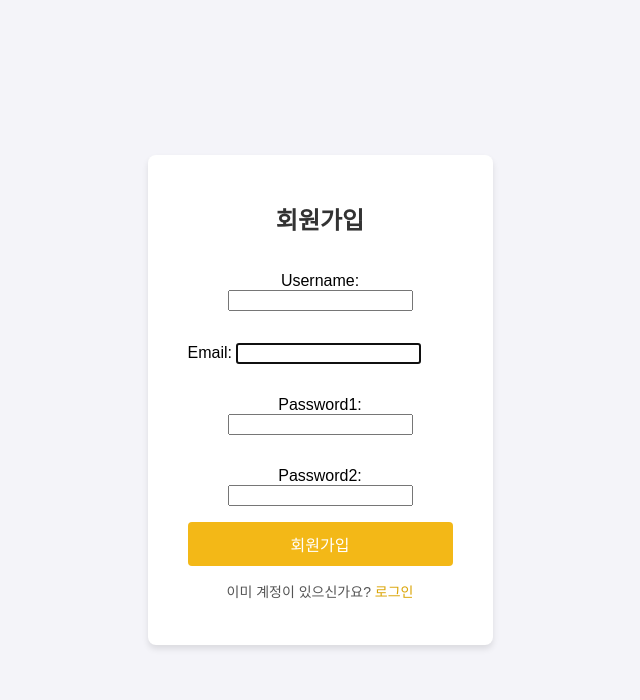
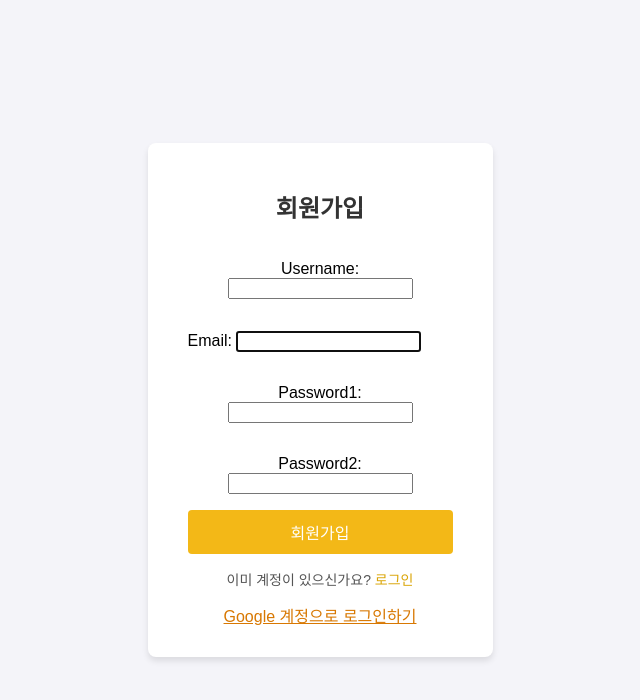
Before and after one commit to Pirogramming-22/Piro22_CardGame_5, a Django app: page /signup/ in a window 1280 px wide. Shown: the top 700 px of the page, without its empty margins (320-960 px from the left). Run offline with Django 5.2, Linux system fonts and the light colour scheme.

Commit message:
fix: 랭킹 수정 및 css 수정

```diff
--- a/game/views.py
+++ b/game/views.py
@@ -54,8 +54,6 @@ def game_start_view(request): #6
     if not request.user.is_authenticated:
         return redirect('user:login')
     game = Game.objects.first()
-    if not game:
-        game = None
     cards = random.sample(range(1, 11), 5)
     defenders = CustomUser.objects.exclude(id=request.user.id)
 
--- a/static/game/style.css
+++ b/static/game/style.css
@@ -164,6 +164,7 @@ button {
     cursor: pointer;
     background-color: var(--start);
 }
+
 .dashboard_list {
     display: inline-block;
     padding: 10px 25px;
@@ -223,6 +224,9 @@ button {
     background-color: var(--login);
     border-radius: 5px;
 }
+.game_ranking_btn:hover {
+    background-color: #eea804;
+}
 .game_ranking_btn a {
     text-align: center;
     color: white;
--- a/templates/user/signup.html
+++ b/templates/user/signup.html
@@ -89,6 +89,10 @@
         flex-direction: column;
         align-items: flex-start;
     }
+    .google-login-btn {
+        margin-top: 20px;
+        color: rgb(216, 120, 2);
+    }
 
   </style>
 </head>
@@ -101,6 +105,9 @@
         <button type="submit" class="signup-btn">회원가입</button>
     </form>
     <p class="login-link">이미 계정이 있으신가요? <a href="{% url 'user:login'%}">로그인</a></p>
+    <a href="{% url 'social:begin' 'google-oauth2' %}" class="google-login-btn">
+        Google 계정으로 로그인하기
+    </a>
   </div>
 </body>
 </html>
```
Also changed, not shown: static/game/game-ranking-top3.js (+3 -4 lines), templates/user/login.html (+6 -1 lines).
